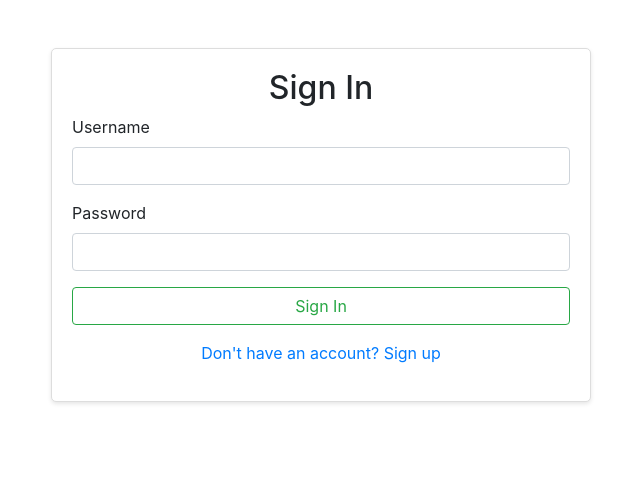
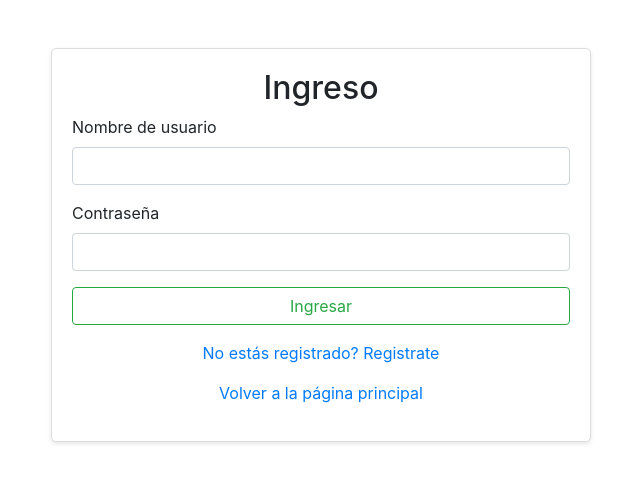
Before and after one commit to brianou7/web-traffic-office, a Django app: page /auth/ in a window 1280 px wide. Shown: the top 483 px of the page, without its empty margins (319-959 px from the left). Run offline with Django 5.2, Linux system fonts and the light colour scheme; some libraries are stand-ins or nearby versions.

Commit message:
Translate labels to spanish

```diff
--- a/website/authentication/templates/auth/sign-in.html
+++ b/website/authentication/templates/auth/sign-in.html
@@ -20,22 +20,25 @@
     <div class="row justify-content-center">
       <div class="col-md-6">
         <div class="form-container mt-5">
-          <h2 class="text-center">Sign In</h2>
+          <h2 class="text-center">Ingreso</h2>
           <form method="post">
             {% csrf_token %}
             {{ form }}
             <div class="form-group">
-              <label for="username">Username</label>
+              <label for="username">Nombre de usuario</label>
               <input type="text" class="form-control" id="username" name="username" required>
             </div>
             <div class="form-group">
-              <label for="password">Password</label>
+              <label for="password">Contraseña</label>
               <input type="password" class="form-control" id="password" name="password" required>
             </div>
-            <button type="submit" class="btn btn-outline-success btn-block">Sign In</button>
+            <button type="submit" class="btn btn-outline-success btn-block">Ingresar</button>
           </form>
           <div class="text-center my-3">
-            <a href="{% url 'violations:index' %}">Don't have an account? Sign up</a>
+            <a href="{% url 'auth:sign-up' %}">No estás registrado? Registrate</a>
+          </div>
+          <div class="text-center my-3">
+            <a class="link-secondary" href="{% url 'violations:index' %}">Volver a la página principal</a>
           </div>
 
         {% for key, sub_errors in errors.items  %}
```
